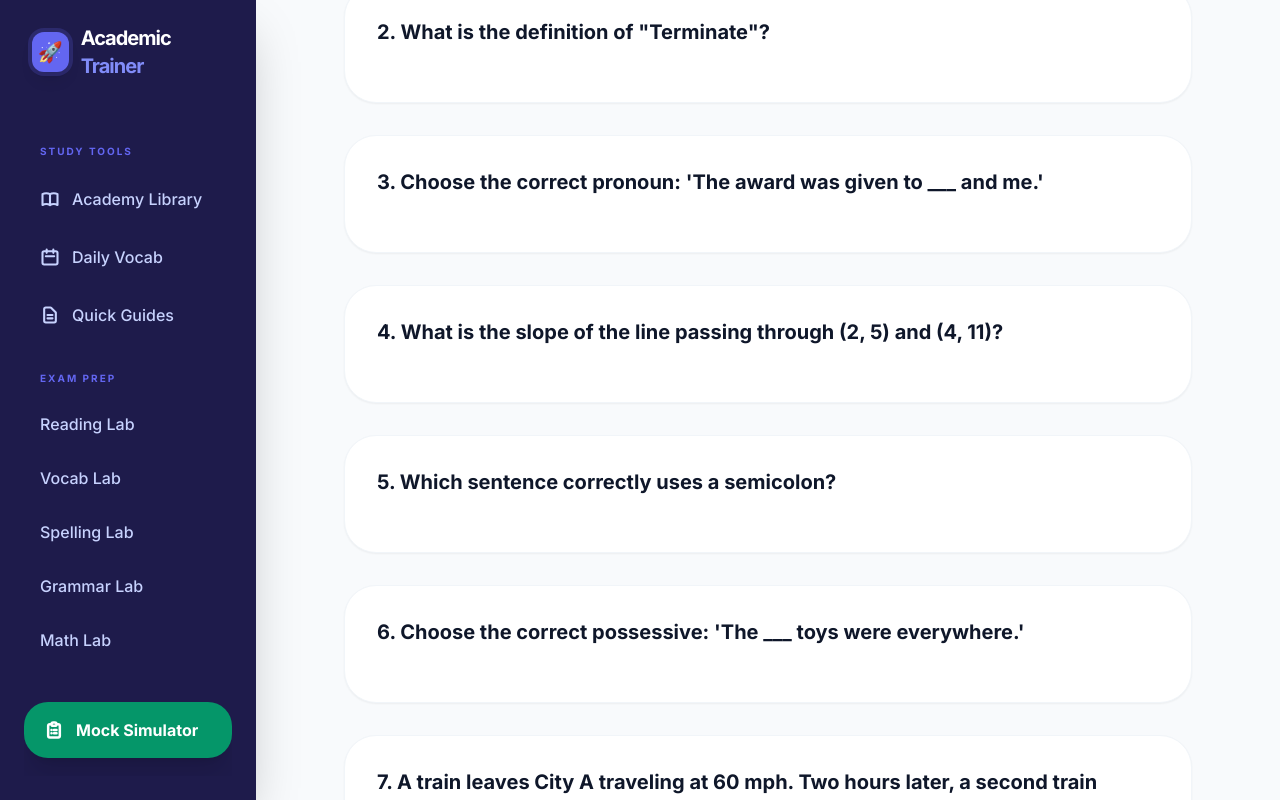
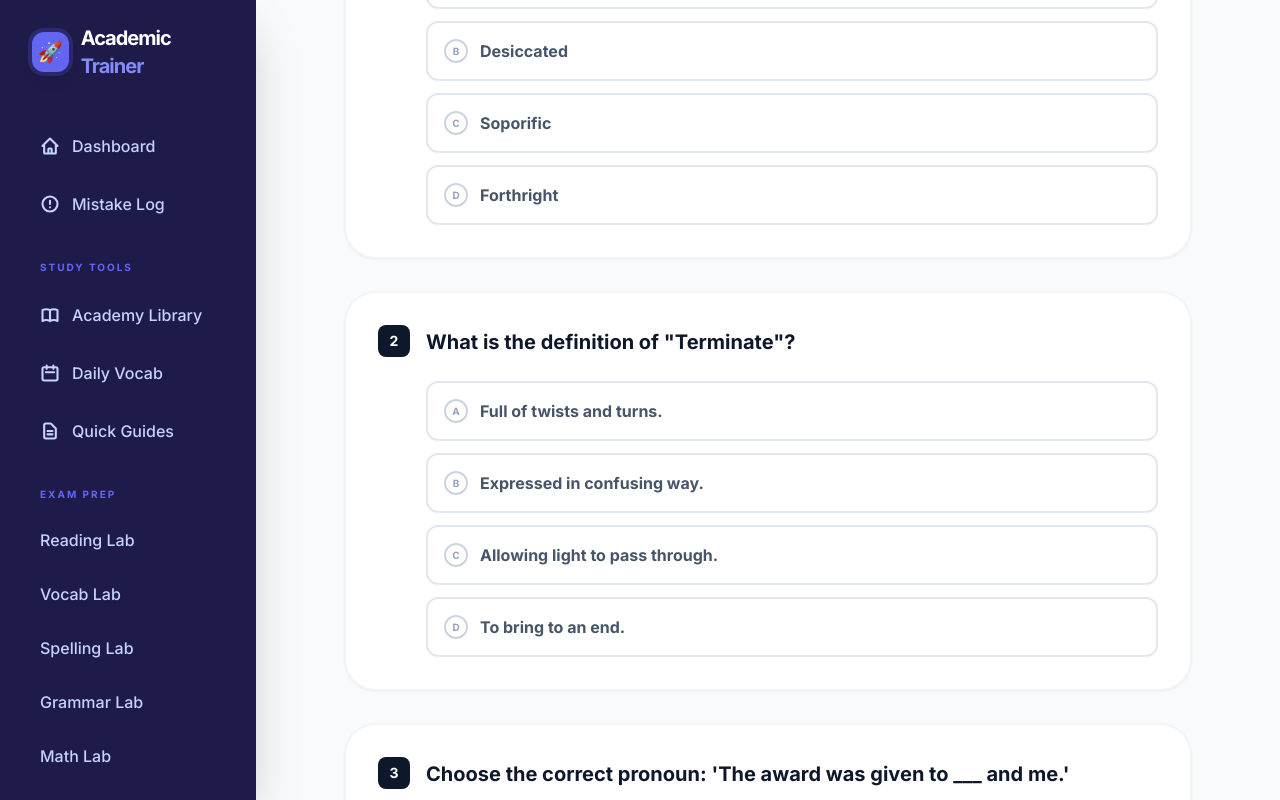
Before and after one commit to JamesCFu/MCVSD-ACE-TRAINER, a React (Vite) app: page / in a window 1280 px wide. Both pictures are taken after a click on the button "MOCK SIMULATOR". Shown: the part 329-1129 px from the top of the page. Built offline with nearby package versions, Linux system fonts and the light colour scheme.

Commit message:
Refactor Practice component with new props and logic

```diff
--- a/components/Practice.tsx
+++ b/components/Practice.tsx
@@ -2,17 +2,24 @@ import React, { useState, useEffect } from 'react';
 import { Category, Question } from '../types';
 import {
   generateQuestions,
-  generateVocabTest,
-  generateMockTest,
   generateReadingTest
 } from '../geminiService';
 
-const Practice: React.FC<PracticeProps> = ({ category, onFinish, onLogMistake, onExit }) => {
+interface PracticeProps {
+  category: Category;
+  onFinish: () => void;
+  onRecordOnly: (category: Category, score: number, total: number, mistakes: Question[], questions: Question[]) => void;
+  onLogMistake: (question: Question) => void;
+  onExit: () => void;
+}
+
+const Practice: React.FC<PracticeProps> = ({ category, onFinish, onRecordOnly, onLogMistake, onExit }) => {
   const [questions, setQuestions] = useState<Question[]>([]);
-  const [passage, setPassage] = useState<string | null>(null); // New state for full text
+  const [passage, setPassage] = useState<string | null>(null);
   const [userAnswers, setUserAnswers] = useState<Record<string, number>>({});
   const [isSubmitted, setIsSubmitted] = useState(false);
   const [loading, setLoading] = useState(true);
+  const [score, setScore] = useState(0);
 
   useEffect(() => {
     const loadQuestions = async () => {
@@ -22,15 +29,14 @@ const Practice: React.FC<PracticeProps> = ({ category, onFinish, onLogMistake, o
 
         if (category === Category.READING) {
            const readingResponse = await generateReadingTest();
-           // Check if it's an array (fullReadingData) or a single object
+           // Handle both array and single object responses safely
            const activePassage = Array.isArray(readingResponse) ? readingResponse[0] : readingResponse;
 
            if (activePassage) {
-             setPassage(activePassage.passage); // Sets the full string
-             data = activePassage.questions;
+             setPassage(activePassage.passage);
+             data = activePassage.questions || [];
            }
         } else {
-           // Clear passage for Math, Vocab, etc.
            setPassage(null);
            data = await generateQuestions(category, 10);
         }
@@ -45,21 +51,72 @@ const Practice: React.FC<PracticeProps> = ({ category, onFinish, onLogMistake, o
     loadQuestions();
   }, [category]);
 
-  // ... handleSubmit logic ...
+  const handleOptionSelect = (questionId: string, optionIndex: number) => {
+    if (isSubmitted) return;
+    setUserAnswers(prev => ({
+      ...prev,
+      [questionId]: optionIndex
+    }));
+  };
 
-  if (loading) return <div className="p-20 text-center font-black animate-pulse">SYNCHRONIZING...</div>;
+  const handleSubmit = () => {
+    let calculatedScore = 0;
+    const mistakes: Question[] = [];
+
+    questions.forEach(q => {
+      if (userAnswers[q.id] === q.correctAnswer) {
+        calculatedScore++;
+      } else {
+        mistakes.push(q);
+        onLogMistake(q);
+      }
+    });
+
+    setScore(calculatedScore);
+    setIsSubmitted(true);
+
+    // Save stats to parent App
+    onRecordOnly(category, calculatedScore, questions.length, mistakes, questions);
+  };
+
+  if (loading) {
+    return (
+      <div className="flex flex-col items-center justify-center min-h-[60vh]">
+        <div className="w-16 h-16 border-4 border-indigo-600 border-t-transparent rounded-full animate-spin mb-6"></div>
+        <p className="text-indigo-900 font-black tracking-[0.4em] uppercase text-[10px]">Synchronizing Lab Data...</p>
+      </div>
+    );
+  }
+
+  if (!questions || questions.length === 0) {
+    return (
+      <div className="p-10 text-center">
+        <h3 className="text-xl font-bold text-slate-700">No questions available for this module.</h3>
+        <button onClick={onExit} className="mt-6 px-6 py-3 bg-indigo-600 text-white rounded-xl font-bold">Return to Dashboard</button>
+      </div>
+    );
+  }
 
   return (
-    <div className="max-w-4xl mx-auto py-10 px-6">
-      <h2 className="text-3xl font-black mb-10">{category}</h2>
+    <div className="max-w-4xl mx-auto py-10 px-6 animate-in fade-in duration-500 pb-20">
+      <div className="flex items-center justify-between mb-10">
+        <div>
+          <h2 className="text-3xl font-black text-slate-900 tracking-tight uppercase">{category} Lab</h2>
+          <p className="text-slate-500 font-medium">Complete all queries to analyze performance.</p>
+        </div>
+        {!isSubmitted && (
+          <div className="bg-indigo-50 text-indigo-700 px-4 py-2 rounded-xl font-black text-xs uppercase tracking-widest">
+            {Object.keys(userAnswers).length} / {questions.length} Answered
+          </div>
+        )}
+      </div>
 
-      {/* ENTIRE PASSAGE DISPLAY - Only for Reading */}
+      {/* READING PASSAGE DISPLAY */}
       {category === Category.READING && passage && (
         <div className="mb-12 bg-white p-8 md:p-12 rounded-[2.5rem] border-2 border-indigo-50 shadow-xl">
           <div className="text-[10px] font-black uppercase tracking-[0.3em] text-indigo-500 mb-6">Source Material</div>
           <div className="prose prose-slate max-w-none">
-            {/* whitespace-pre-wrap ensures the full text with line breaks is visible */}
-            <p className="text-lg leading-relaxed text-slate-800 font-medium whitespace-pre-wrap">
+            <p className="text-lg leading-relaxed text-slate-800 font-medium whitespace-pre-wrap font-serif">
               {passage}
             </p>
           </div>
@@ -67,16 +124,98 @@ const Practice: React.FC<PracticeProps> = ({ category, onFinish, onLogMistake, o
       )}
 
       <div className="space-y-8">
-        {questions.map((q, idx) => (
-          <div key={q.id} className="bg-white p-8 rounded-[2rem] border border-slate-100 shadow-sm">
-            <p className="text-xl font-bold mb-6">{idx + 1}. {q.questionText}</p>
-            {/* ... rendering options ... */}
-          </div>
-        ))}
+        {questions.map((q, idx) => {
+          const isCorrect = userAnswers[q.id] === q.correctAnswer;
+          const isWrong = isSubmitted && !isCorrect;
+
+          return (
+            <div key={q.id} className={`bg-white p-8 rounded-[2rem] border-2 shadow-sm transition-all ${isWrong ? 'border-rose-100 ring-4 ring-rose-50' : isSubmitted && isCorrect ? 'border-emerald-100 ring-4 ring-emerald-50' : 'border-slate-100'}`}>
+              <div className="flex items-start gap-4 mb-6">
+                <span className="flex-shrink-0 w-8 h-8 bg-slate-900 text-white rounded-lg flex items-center justify-center font-black text-sm">{idx + 1}</span>
+                <p className="text-xl font-bold text-slate-900 leading-snug pt-1">{q.questionText}</p>
+              </div>
+
+              {/* ANSWER CHOICES */}
+              <div className="grid grid-cols-1 gap-3 pl-0 md:pl-12">
+                {q.options && q.options.map((opt, optIdx) => {
+                  const isSelected = userAnswers[q.id] === optIdx;
+                  const isActualCorrect = optIdx === q.correctAnswer;
+
+                  let buttonStyle = "border-slate-200 hover:border-indigo-400 hover:bg-slate-50 text-slate-600";
+
+                  if (isSubmitted) {
+                    if (isActualCorrect) buttonStyle = "bg-emerald-500 border-emerald-500 text-white shadow-md ring-2 ring-emerald-200";
+                    else if (isSelected && !isActualCorrect) buttonStyle = "bg-rose-500 border-rose-500 text-white shadow-md ring-2 ring-rose-200 opacity-60";
+                    else buttonStyle = "border-slate-100 text-slate-300 opacity-50";
+                  } else if (isSelected) {
+                    buttonStyle = "bg-indigo-600 border-indigo-600 text-white shadow-lg scale-[1.01]";
+                  }
+
+                  return (
+                    <button
+                      key={optIdx}
+                      onClick={() => handleOptionSelect(q.id, optIdx)}
+                      disabled={isSubmitted}
+                      className={`w-full text-left p-4 rounded-xl border-2 font-bold transition-all duration-200 flex items-center gap-3 ${buttonStyle}`}
+                    >
+                      <div className={`w-6 h-6 rounded-full border-2 flex items-center justify-center flex-shrink-0 text-[10px] ${isSubmitted && isActualCorrect ? 'border-white text-white' : isSelected ? 'border-white text-white' : 'border-slate-300 text-slate-400'}`}>
+                        {String.fromCharCode(65 + optIdx)}
+                      </div>
+                      <span>{opt}</span>
+                    </button>
+                  );
+                })}
+              </div>
+
+              {/* EXPLANATION (Only shows after submit) */}
+              {isSubmitted && !isCorrect && (
+                <div className="mt-6 ml-0 md:ml-12 p-6 bg-slate-50 rounded-2xl border border-slate-200 animate-in slide-in-from-top-2">
+                  <p className="text-[10px] font-black uppercase text-indigo-500 tracking-widest mb-2">Correction Insight</p>
+                  <p className="text-slate-700 font-medium italic text-sm leading-relaxed">{q.explanation}</p>
+                </div>
+              )}
+            </div>
+          );
+        })}
       </div>
 
-      {/* ... Footer / Submit Button ... */}
+      {/* FOOTER ACTIONS */}
+      <div className="mt-12 sticky bottom-6 z-10">
+        <div className="bg-slate-900/90 backdrop-blur-md p-4 rounded-[2rem] shadow-2xl flex justify-between items-center max-w-4xl mx-auto border border-white/10">
+          {!isSubmitted ? (
+            <>
+              <div className="px-6">
+                <p className="text-slate-400 text-xs font-bold uppercase tracking-wider">Progress</p>
+                <p className="text-white font-black text-xl">{Object.keys(userAnswers).length} / {questions.length}</p>
+              </div>
+              <button
+                onClick={handleSubmit}
+                disabled={Object.keys(userAnswers).length < questions.length}
+                className={`px-10 py-4 rounded-2xl font-black uppercase text-xs tracking-[0.2em] transition-all shadow-lg ${Object.keys(userAnswers).length < questions.length ? 'bg-slate-700 text-slate-500 cursor-not-allowed' : 'bg-white text-indigo-900 hover:bg-indigo-50 hover:scale-105 active:scale-95'}`}
+              >
+                Submit Diagnostics
+              </button>
+            </>
+          ) : (
+            <>
+              <div className="px-6">
+                <p className="text-slate-400 text-xs font-bold uppercase tracking-wider">Final Score</p>
+                <p className={`font-black text-2xl ${score >= questions.length * 0.7 ? 'text-emerald-400' : 'text-rose-400'}`}>
+                  {score} / {questions.length} <span className="text-sm text-slate-500 ml-1">({Math.round((score/questions.length)*100)}%)</span>
+                </p>
+              </div>
+              <button
+                onClick={onExit}
+                className="px-10 py-4 bg-indigo-600 text-white rounded-2xl font-black uppercase text-xs tracking-[0.2em] transition-all shadow-lg hover:bg-indigo-500 hover:scale-105 active:scale-95"
+              >
+                Return to Base
+              </button>
+            </>
+          )}
+        </div>
+      </div>
     </div>
   );
 };
+
 export default Practice;
```
